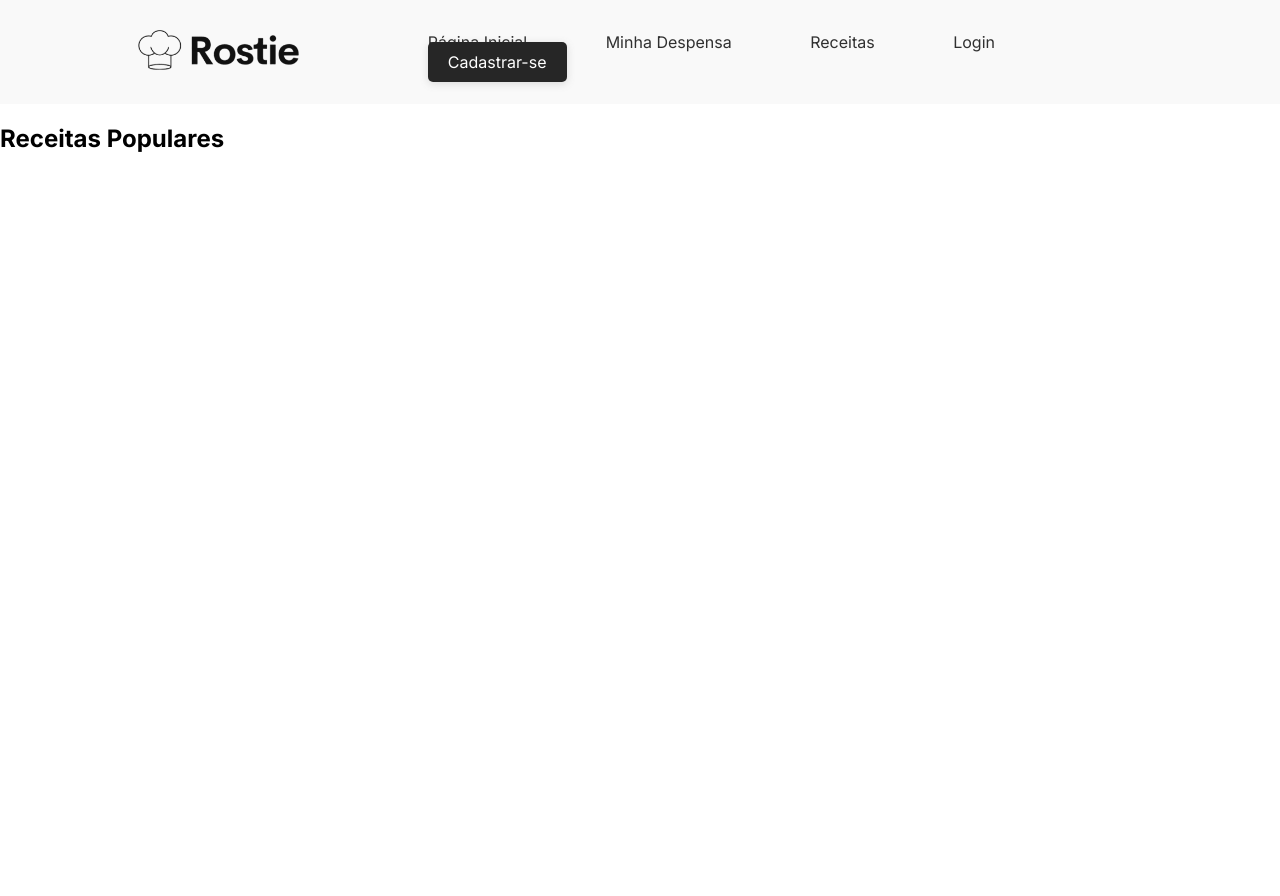
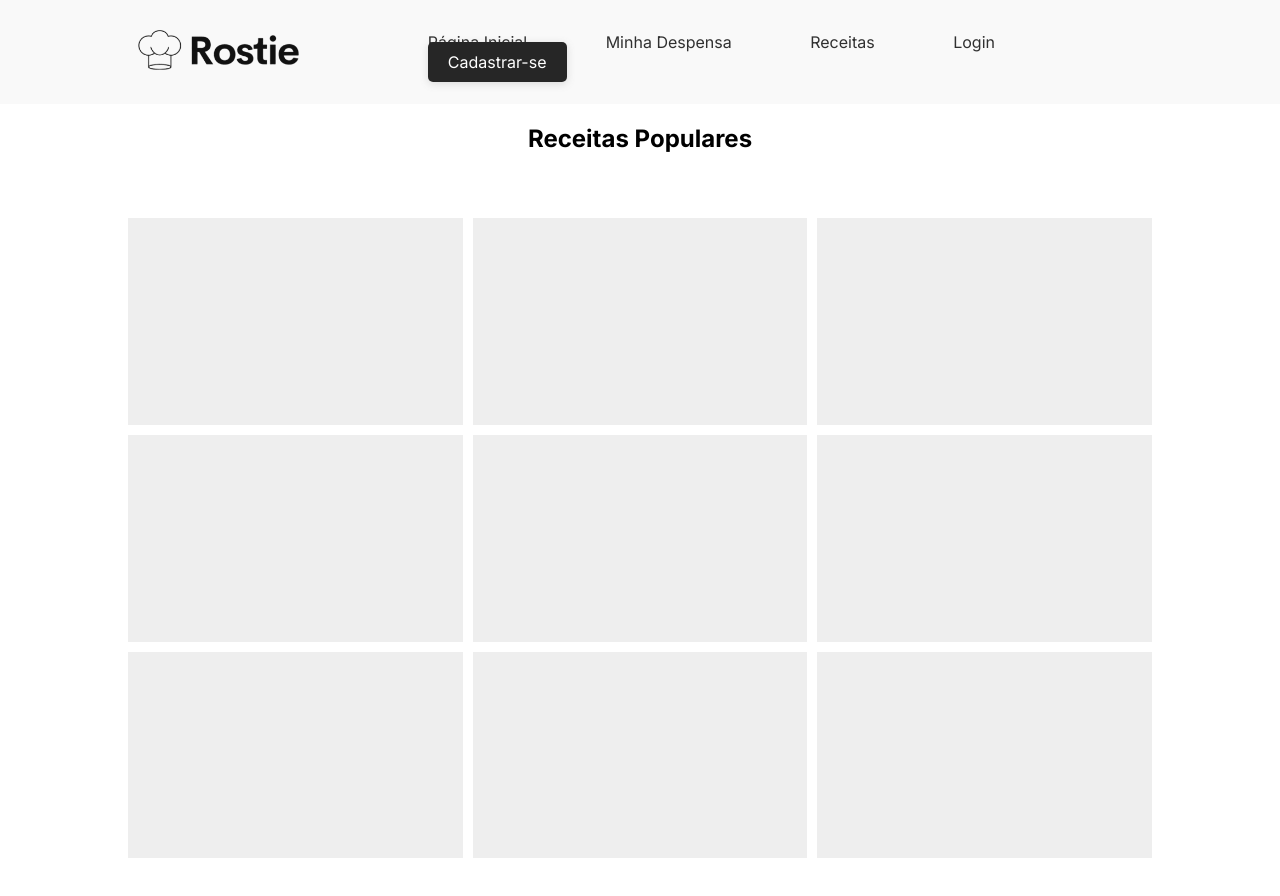
Before and after one commit to ericksntz/AW1-2023, a plain HTML site: page 4º Bimestre/Rostie/Receitas/index.html in a window 1280 px wide. Before the commit the page ends 800 px from the top, so only its background shows below. Drawn offline with Linux system fonts and the light colour scheme.

Commit message:
Css do grid adicionado

```diff
--- a/4º Bimestre/Rostie/Receitas/style.css
+++ b/4º Bimestre/Rostie/Receitas/style.css
@@ -62,3 +62,32 @@ header {
 .cadastre-se:hover {
   background-color: #151515;
 }
+
+#grid-container {
+  width: 80%;
+  margin: auto;
+  height: 80vh;
+  display: grid;
+  grid-template-columns: repeat(3, 1fr);
+  grid-template-rows: repeat(3, 1fr);
+  gap: 10px;
+}
+
+.grid-item {
+  padding: 50px;
+  background-color: #eeeeee; /* Cor de fundo para os itens do grid */
+}
+
+.grid-item:hover {
+  background-color: #303030;
+  transition-duration: .2s ;
+  cursor: pointer;
+}
+
+.recipes-section {
+  display: flex;
+  height: 100vh;
+  flex-direction: column;
+  justify-content: center;
+  align-items: center;
+}
```
